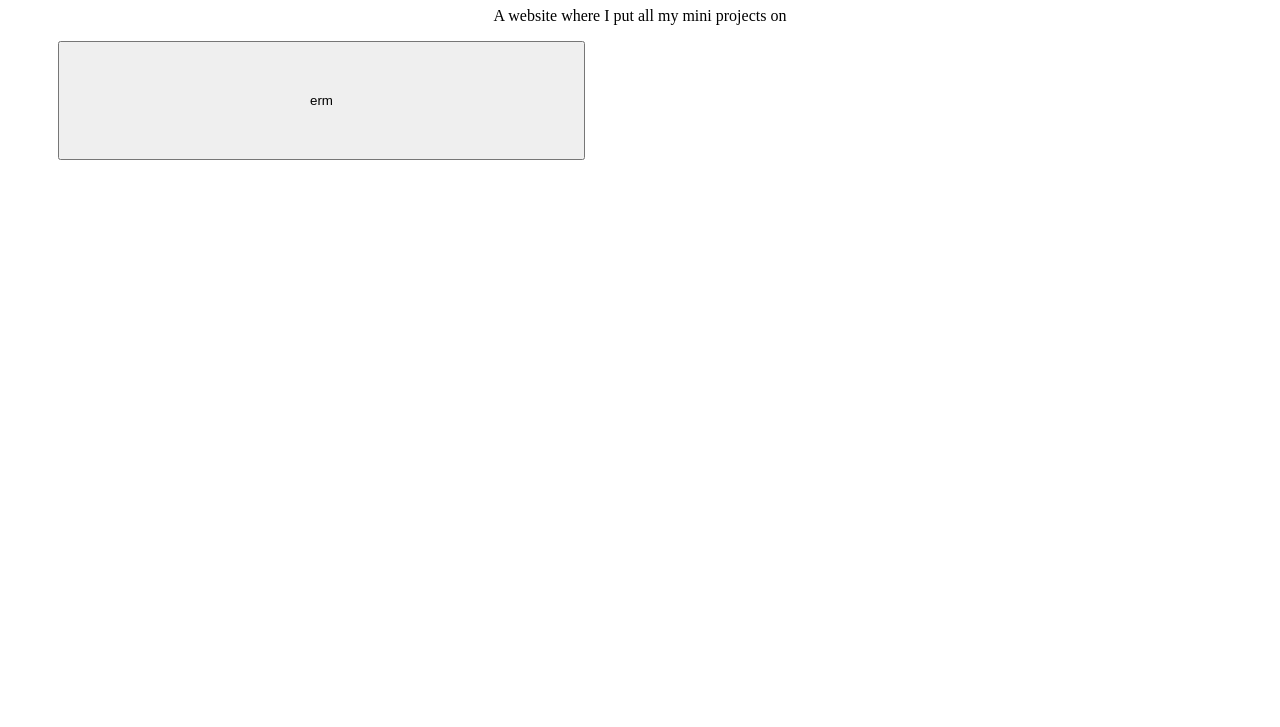
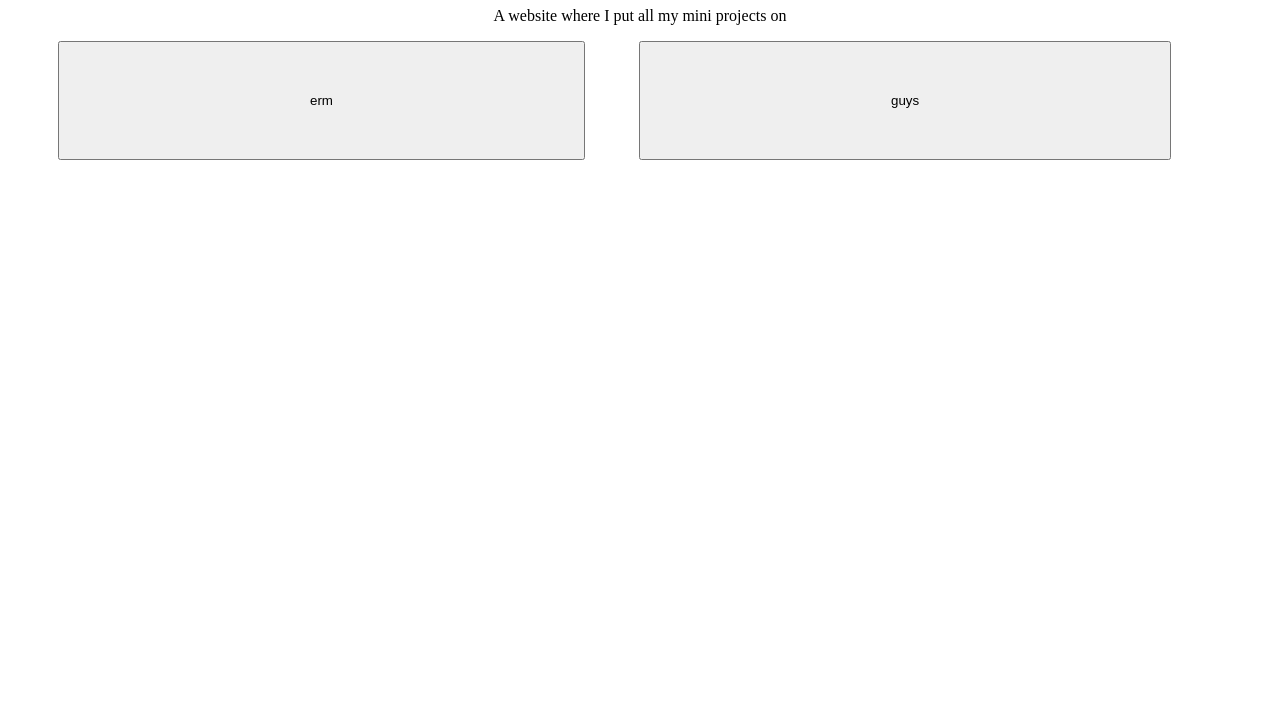
Before and after one commit to tablechairshelf/Projects-Website, a plain HTML site: page index.html in a window 1280 px wide. Shown: the part 73-800 px from the top of the page. Drawn offline with Linux system fonts and the light colour scheme.

Commit message:
Update index.html

```diff
--- a/index.html
+++ b/index.html
@@ -17,6 +17,13 @@
           text-align:center;
           margin-left:50px;
           padding: 50px 250px;
+          display: inline-block;
+      }
+      .secBut {
+          text-align:center;
+          margin-left:50px;
+          padding: 50px 250px;
+          display: inline-block;
       }
 
   </style>
@@ -27,5 +34,6 @@
     </h1>
     <p class="text">A website where I put all my mini projects on</p>
     <button class="FirstProjectButton">erm</button>
+    <button class="secBut">guys</button>
 </body>
 </html>
```
